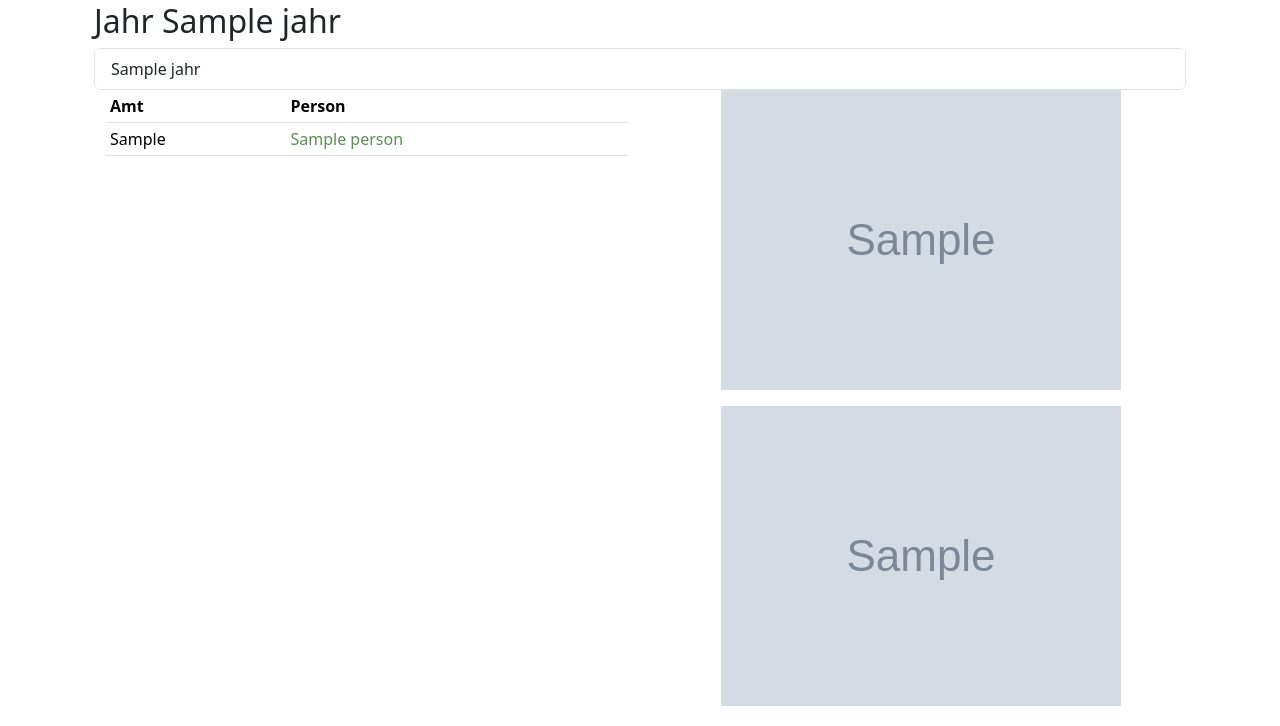
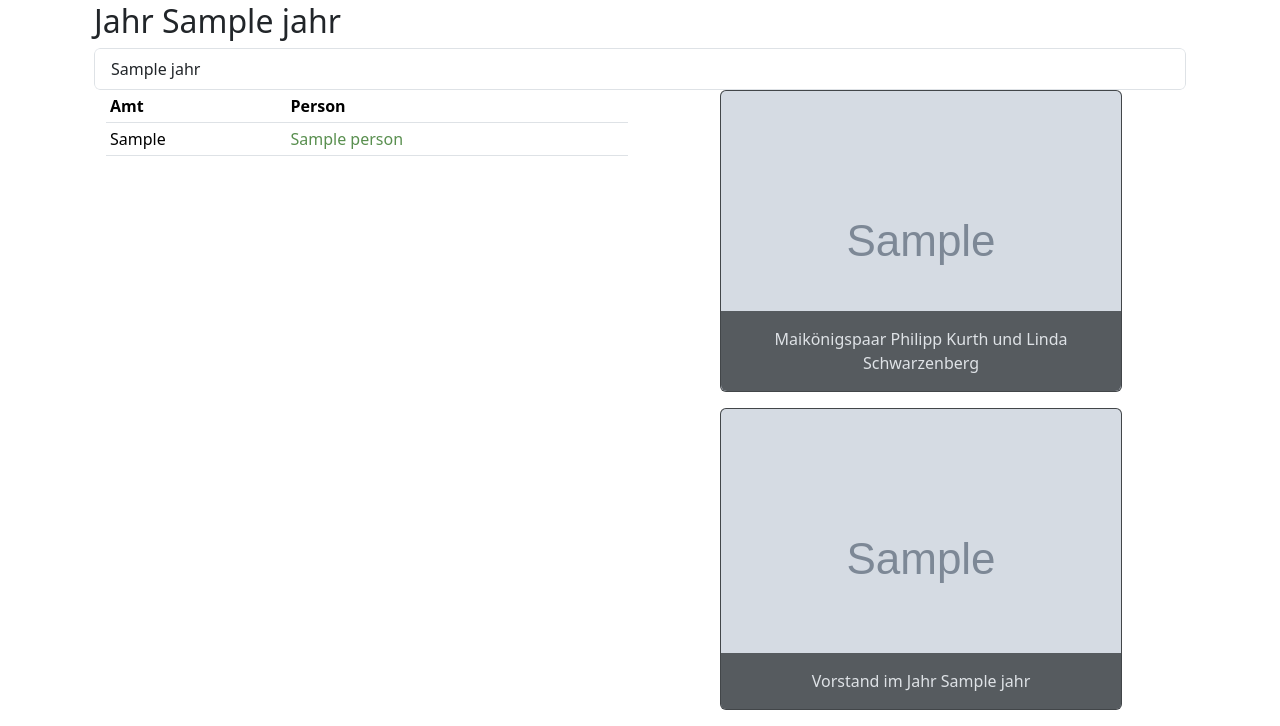
Before and after one commit to cehser/mgarchiv, a Django app: template archiv/templates/maijahr.html in a window 1280 px wide. Shown: the part 74-800 px from the top of the page. Run offline with Django 4.2, Linux system fonts and the light colour scheme; the template is opened without the code that fills it: most values are stand-ins (such as "Sample title", 1, 10 or a date in 2020); grey boxes marked "Sample" are stand-in pictures.

Commit message:
Overlay für Fotos erstellt

```diff
--- a/archiv/templates/maijahr.html
+++ b/archiv/templates/maijahr.html
@@ -16,13 +16,19 @@
       <div class="col order-md-2">
         <div class="d-flex flex-row flex-md-column align-items-center gap-3">
           {% if maijahr.url_foto_maikoenigspaar %}
-          <div class="flex-grow-1" style="min-width:40%;">
-            <img src="{{ maijahr.url_foto_maikoenigspaar }}" class="img-fluid" style="max-height: 60vh;">
+          <div data-bs-theme="dark" class="flex-grow-1 card text-center" style="min-width:40%; color: var(--bs-body-color)">
+            <img src="{{ maijahr.url_foto_maikoenigspaar }}" class="card-img" style="max-height: 60vh;">
+            <div class="card-img-overlay bg-dark rounded-bottom"  style="--bs-bg-opacity: .7; top:auto; border-top-left-radius: 0; border-top-right-radius: 0;">
+              <p class="card-text">Maikönigspaar Philipp Kurth und Linda Schwarzenberg</p>
+            </div>
           </div>
           {% endif %}
           {% if maijahr.url_vorstandsfoto %}
-          <div class="flex-grow-1" style="min-width:40%;">
-            <img src="{{ maijahr.url_vorstandsfoto }}" class="img-fluid" style="max-height: 60vh;">
+          <div data-bs-theme="dark" class="flex-grow-1 card text-center" style="min-width:40%; color: var(--bs-body-color)">
+            <img src="{{ maijahr.url_vorstandsfoto }}" class="card-img" style="max-height: 60vh;">
+            <div class="card-img-overlay bg-dark" style="--bs-bg-opacity: .7; top:auto; border-top-left-radius: 0; border-top-right-radius: 0;">
+              <p class="card-text">Vorstand im Jahr {{ maijahr.jahr }}</p>
+            </div>
           </div>
         {% endif %}
         </div>
```
